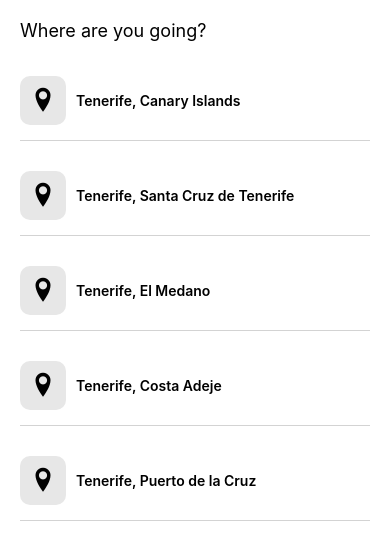
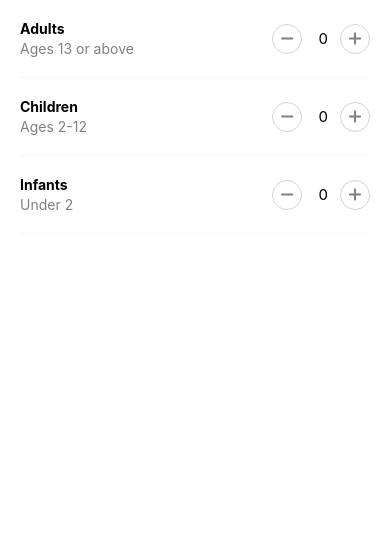
Before and after one commit to paulkalait/airbnb-clone, a React Native app in the folder airbnbclone/: screen / in a window 390 px wide. Shown: the top 560 px of the page. Built offline with nearby package versions, Linux system fonts and the light colour scheme.

Commit message:
added guest values

```diff
--- a/airbnbclone/App.js
+++ b/airbnbclone/App.js
@@ -21,6 +21,7 @@ import HomeScreen from './src/screens/Home';
 import Post from './src/components/Post';
 import feed from './assets/data/feed';
 import SearchDestination from './src/screens/SearchDestination';
+import Guests from './src/screens/Guests';
 //this data will be feed in as properties in the Post component as post
 const post = feed[0];
 
@@ -32,7 +33,8 @@ const App = () => {
         {/*  Post is the name of my component, it is not highlighted green*/}
         {/* <Post post={post} /> */}
         {/*  <SearchResults /> */}
-        <SearchDestination />
+        <Guests />
+        {/*  <SearchDestination /> */}
       </SafeAreaView>
     </>
   );
--- /dev/null
+++ b/airbnbclone/src/components/loactionDetails/index.js
@@ -0,0 +1,17 @@
+import {View, Text} from 'react-native';
+import React from 'react';
+import Entypo from 'react-native-vector-icons/Entypo';
+import styles from './styles';
+
+const LocationDetails = ({item}) => {
+  return (
+    <View style={styles.row}>
+      <View style={styles.iconContainer}>
+        <Entypo name={'location-pin'} size={30} />
+      </View>
+      <Text style={styles.locationText}>{item.description}</Text>
+    </View>
+  );
+};
+
+export default LocationDetails;
--- /dev/null
+++ b/airbnbclone/src/components/loactionDetails/styles.js
@@ -0,0 +1,32 @@
+import {StyleSheet} from 'react-native';
+
+const styles = StyleSheet.create({
+  container: {
+    margin: 20,
+  },
+  textInput: {
+    fontSize: 18,
+    color: 'black',
+    marginBottom: 20,
+  },
+  row: {
+    flexDirection: 'row',
+    //   allows the text to be aligned centered with the icons
+    alignItems: 'center',
+    marginVertical: 15,
+    paddingBottom: 15,
+    borderBottomWidth: 1,
+    borderColor: 'lightgrey',
+  },
+  iconContainer: {
+    backgroundColor: '#e7e7e7',
+    padding: 8,
+    borderRadius: 10,
+    marginRight: 10,
+  },
+  locationText: {
+    fontWeight: '600',
+  },
+});
+
+export default styles;
--- /dev/null
+++ b/airbnbclone/src/screens/Guests/index.js
@@ -0,0 +1,99 @@
+import {View, Text, Pressable} from 'react-native';
+import React, {useState} from 'react';
+import styles from './styles';
+import Entypo from 'react-native-vector-icons/Entypo';
+// import styles from './styles'
+const Guests = () => {
+  const [adults, setAdults] = useState(0);
+  const [children, setChildren] = useState(0);
+  const [infants, setInfants] = useState(0);
+
+  return (
+    <View>
+      {/* row 1 : adults*/}
+      <View style={styles.row}>
+        {/* Titles container */}
+        <View>
+          <Text style={styles.adults}>Adults</Text>
+          <Text style={styles.ages}>Ages 13 or above</Text>
+        </View>
+        {/* Buttons container*/}
+        <View style={styles.buttonsContainer}>
+          {/* minus */}
+          {/* will take the max value oout of the two, 0  or # of adults, can never be negative because both start from 0 */}
+          <Pressable onPress={() => setAdults(Math.max(0, adults - 1))}>
+            <View style={styles.button}>
+              <Entypo name={'minus'} size={30} style={styles.addAndMinus} />
+            </View>
+          </Pressable>
+          {/* value */}
+          <Text style={styles.number}> {adults}</Text>
+          {/* plus */}
+          <Pressable onPress={() => setAdults(adults + 1)}>
+            <View style={styles.button}>
+              <Entypo name={'plus'} size={30} style={styles.addAndMinus} />
+            </View>
+          </Pressable>
+        </View>
+      </View>
+
+      {/* *******************************Children********************************** */}
+
+      {/* row 2 : adults*/}
+      <View style={styles.row}>
+        {/* Titles container */}
+        <View>
+          <Text style={styles.adults}>Children</Text>
+          <Text style={styles.ages}>Ages 2-12</Text>
+        </View>
+        {/* Buttons container*/}
+        <View style={styles.buttonsContainer}>
+          {/* minus */}
+          {/* will take the max value oout of the two, 0  or # of children, can never be negative because both start from 0 */}
+          <Pressable onPress={() => setChildren(Math.max(0, children - 1))}>
+            <View style={styles.button}>
+              <Entypo name={'minus'} size={30} style={styles.addAndMinus} />
+            </View>
+          </Pressable>
+          {/* value */}
+          <Text style={styles.number}> {children}</Text>
+          {/* plus    inital usestate of children + 1*/}
+          <Pressable onPress={() => setChildren(children + 1)}>
+            <View style={styles.button}>
+              <Entypo name={'plus'} size={30} style={styles.addAndMinus} />
+            </View>
+          </Pressable>
+        </View>
+      </View>
+
+      {/* *******************************Infants********************************** */}
+      <View style={styles.row}>
+        {/* Titles container */}
+        <View>
+          <Text style={styles.adults}>Infants</Text>
+          <Text style={styles.ages}>Under 2</Text>
+        </View>
+        {/* Buttons container*/}
+        <View style={styles.buttonsContainer}>
+          {/* minus */}
+          {/* will take the max value oout of the two, 0  or # of infants, can never be negative because both start from 0 */}
+          <Pressable onPress={() => setInfants(Math.max(0, infants - 1))}>
+            <View style={styles.button}>
+              <Entypo name={'minus'} size={30} style={styles.addAndMinus} />
+            </View>
+          </Pressable>
+          {/* value */}
+          <Text style={styles.number}> {infants}</Text>
+          {/* plus */}
+          <Pressable onPress={() => setInfants(infants + 1)}>
+            <View style={styles.button}>
+              <Entypo name={'plus'} size={30} style={styles.addAndMinus} />
+            </View>
+          </Pressable>
+        </View>
+      </View>
+    </View>
+  );
+};
+
+export default Guests;
--- /dev/null
+++ b/airbnbclone/src/screens/Guests/styles.js
@@ -0,0 +1,44 @@
+import {StyleSheet} from 'react-native';
+
+const styles = StyleSheet.create({
+  row: {
+    flexDirection: 'row',
+    justifyContent: 'space-between',
+    paddingVertical: 20,
+    borderBottomWidth: 1,
+    borderBottomColor: '#f7f7f7',
+    marginHorizontal: 20,
+    alignItems: 'center',
+  },
+  adults: {
+    fontWeight: 'bold',
+    marginBottom: 3
+  },
+  ages: {
+    color: 'grey',
+    fontWeight: '400',
+  },
+  buttonsContainer: {
+    flexDirection: 'row',
+  },
+  button: {
+    borderWidth: 1,
+    borderColor: 'lightgrey',
+    width: 30,
+    height: 30,
+    borderRadius: 15,
+    justifyContent: 'center',
+    alignItems: 'center',
+  },
+  number: {
+    marginHorizontal: 12,
+    marginTop: 5,
+    fontSize: 15,
+  },
+  addAndMinus: {
+    fontSize: 20,
+    color: 'grey',
+  },
+});
+
+export default styles;
--- a/airbnbclone/src/screens/SearchDestination/index.js
+++ b/airbnbclone/src/screens/SearchDestination/index.js
@@ -2,12 +2,10 @@ import {View, Text, TextInput, FlatList} from 'react-native';
 import React, {useState} from 'react';
 import styles from './styles';
 import searchResults from '../../../assets/data/search';
-import Entypo from 'react-native-vector-icons/Entypo';
-
+import LocationDetails from '../../components/loactionDetails';
 
 const SearchDestination = () => {
   const [inputText, setInputText] = useState('');
-
 
   return (
     <View style={styles.container}>
@@ -22,15 +20,7 @@ const SearchDestination = () => {
       {/*  list of component*/}
       <FlatList
         data={searchResults}
-        renderItem={({item}) => (
-          <View style={styles.row}>
-          <View style={styles.iconContainer}>
-          <Entypo name={'location-pin'} size={30} />
-
-          </View>
-            <Text style={styles.locationText}>{item.description}</Text>
-          </View>
-        )}
+        renderItem={({item}) => <LocationDetails item={item} />}
       />
     </View>
   );
--- a/airbnbclone/src/screens/SearchDestination/styles.js
+++ b/airbnbclone/src/screens/SearchDestination/styles.js
@@ -9,24 +9,6 @@ const styles = StyleSheet.create({
     color: 'black',
     marginBottom: 20,
   },
-  row: {
-    flexDirection: 'row',
-    //   allows the text to be aligned centered with the icons
-    alignItems: 'center',
-    marginVertical: 15,
-    paddingBottom: 15,
-    borderBottomWidth: 1,
-    borderColor: 'lightgrey',
-  },
-  iconContainer: {
-    backgroundColor: '#e7e7e7',
-    padding: 8,
-    borderRadius: 10,
-    marginRight: 10,
-  },
-  locationText: {
-    fontWeight: '600',
-  },
 });
 
 export default styles;
```
Also changed, not shown: airbnbclone/src/components/Post/index.js (+4 -3 lines).
